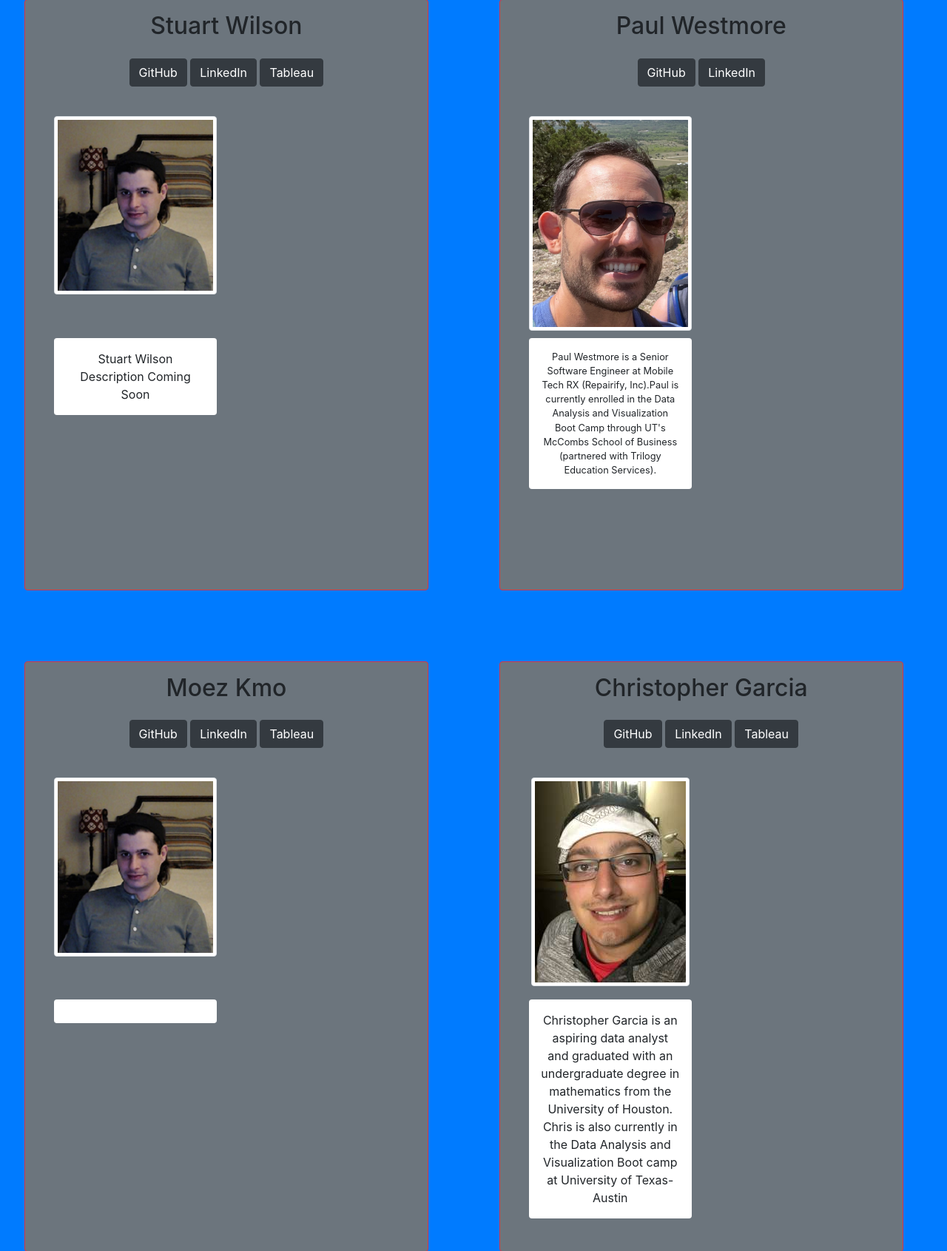
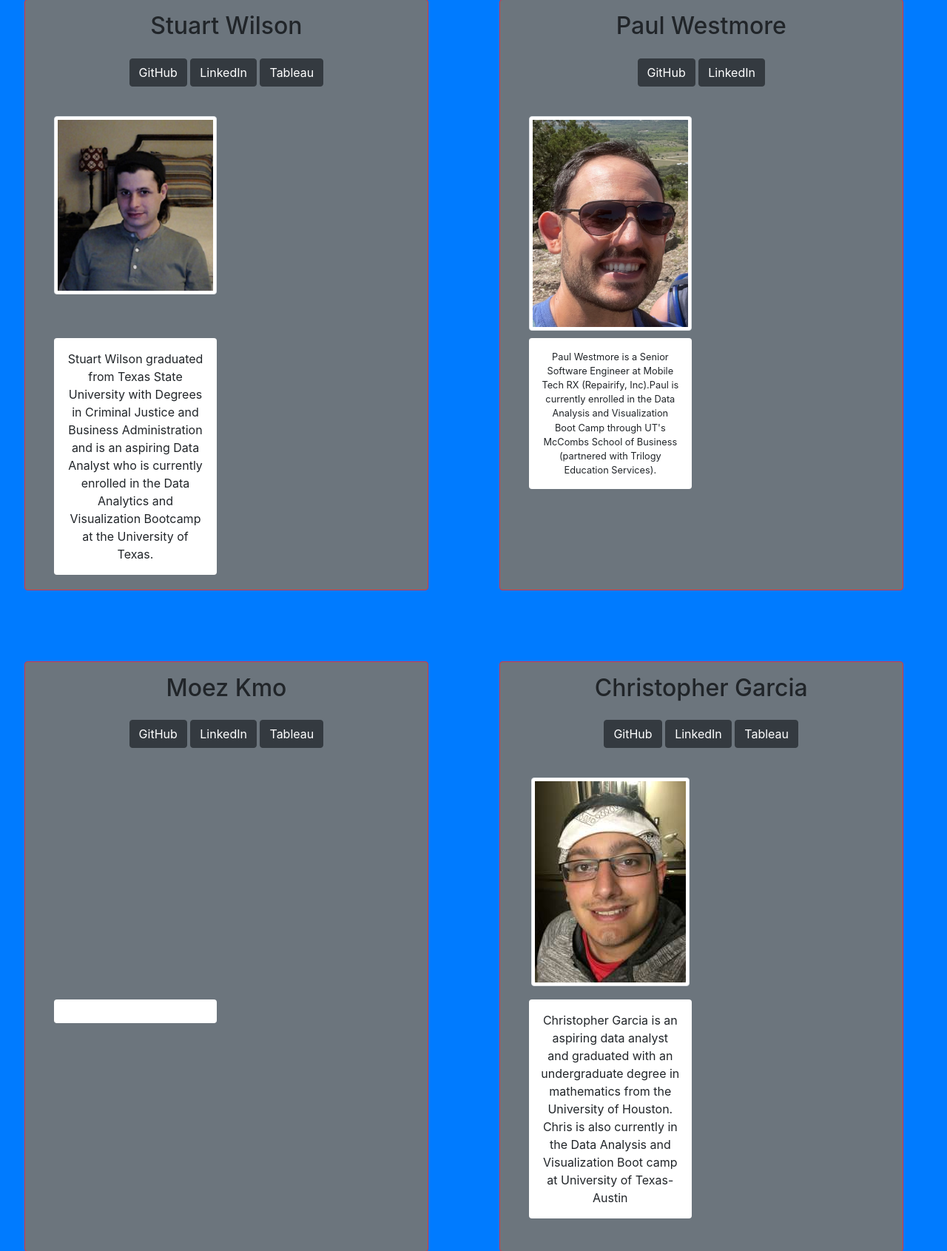
Before and after one commit to ChristopheGarcia1/Crime_Analysis-, a Flask app: page /about in a window 1280 px wide. Shown: the part 324-2015 px from the top of the page at 74% size. Run offline with Flask 2, Linux system fonts and the light colour scheme; some libraries are stand-ins or nearby versions.

Commit message:
updated about me, and fixed linkedin link

```diff
--- a/src/app.py
+++ b/src/app.py
@@ -34,9 +34,9 @@
          'linked': "https://www.linkedin.com/in/christopher-garcia-979670213/",
       },
       'stuart': {
-         'description': "Stuart Wilson Description Coming Soon",
+         'description': "Stuart Wilson graduated from Texas State University with Degrees in Criminal Justice and Business Administration and is an aspiring Data Analyst who is currently enrolled in the Data Analytics and Visualization Bootcamp at the University of Texas.",
          'gh': "https://github.com/PSWil",
-         'linked': "https://www.linkedin.com/in/stuart-wilson-9a6234214/",
+         'linked': "https://www.linkedin.com/in/paul-wilson-9a6234214/",
          'tableau': "https://public.tableau.com/app/profile/stuart.wilson2140",
       },
       'moez': {
--- a/src/templates/about.html
+++ b/src/templates/about.html
@@ -70,7 +70,7 @@
           </div>
           <div class="m-3 p-2 row mx-auto">
             <div class="col-auto" style="width: 250px; height: 300px;">
-              <img class="img-thumbnail" src="{{ url_for('static', filename='images/stuart_profile.png') }}">
+              <!-- <img class="img-thumbnail" src="{{ url_for('static', filename='images/stuart_profile.png') }}"> -->
             </div>
             <div class="col-auto" style="width: 250px; height: 300px;">
               <p class="p-3 bg-white rounded center text-center ">{{ data.moez.description }}</p>
```
